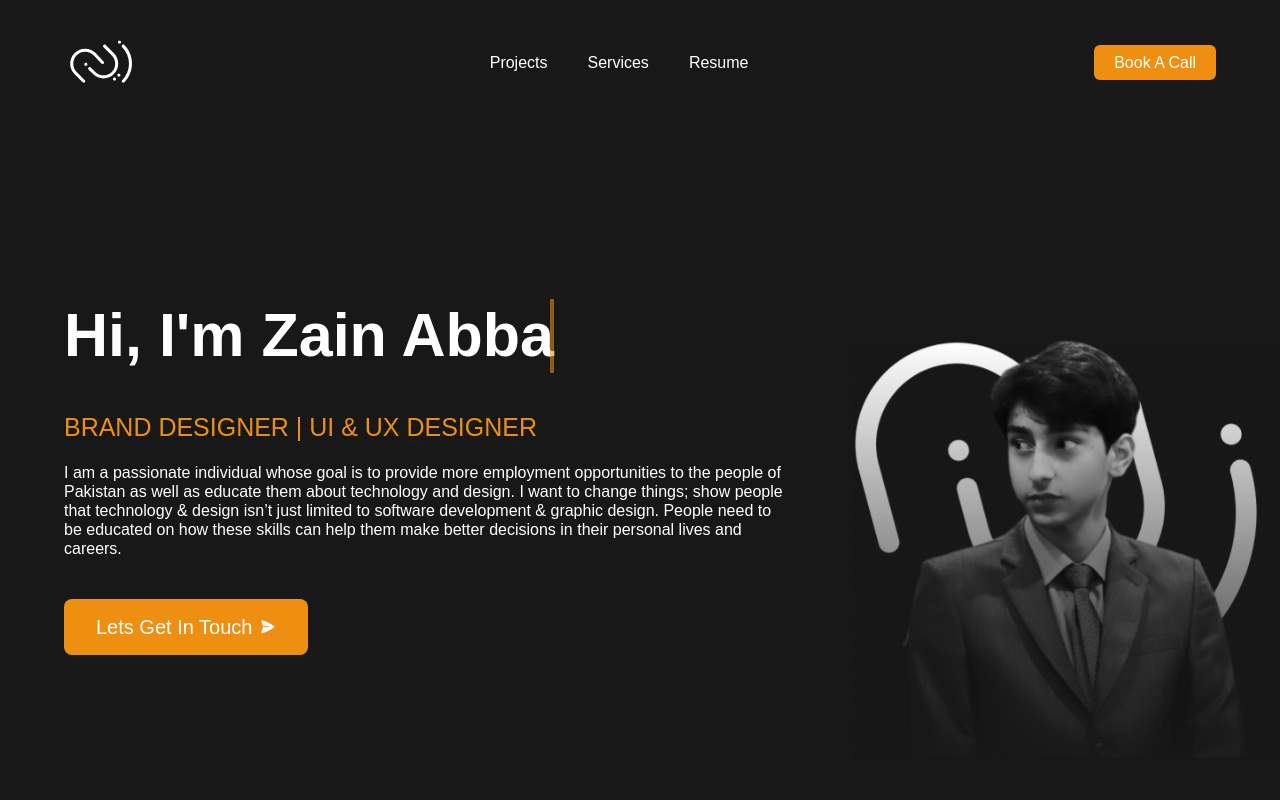
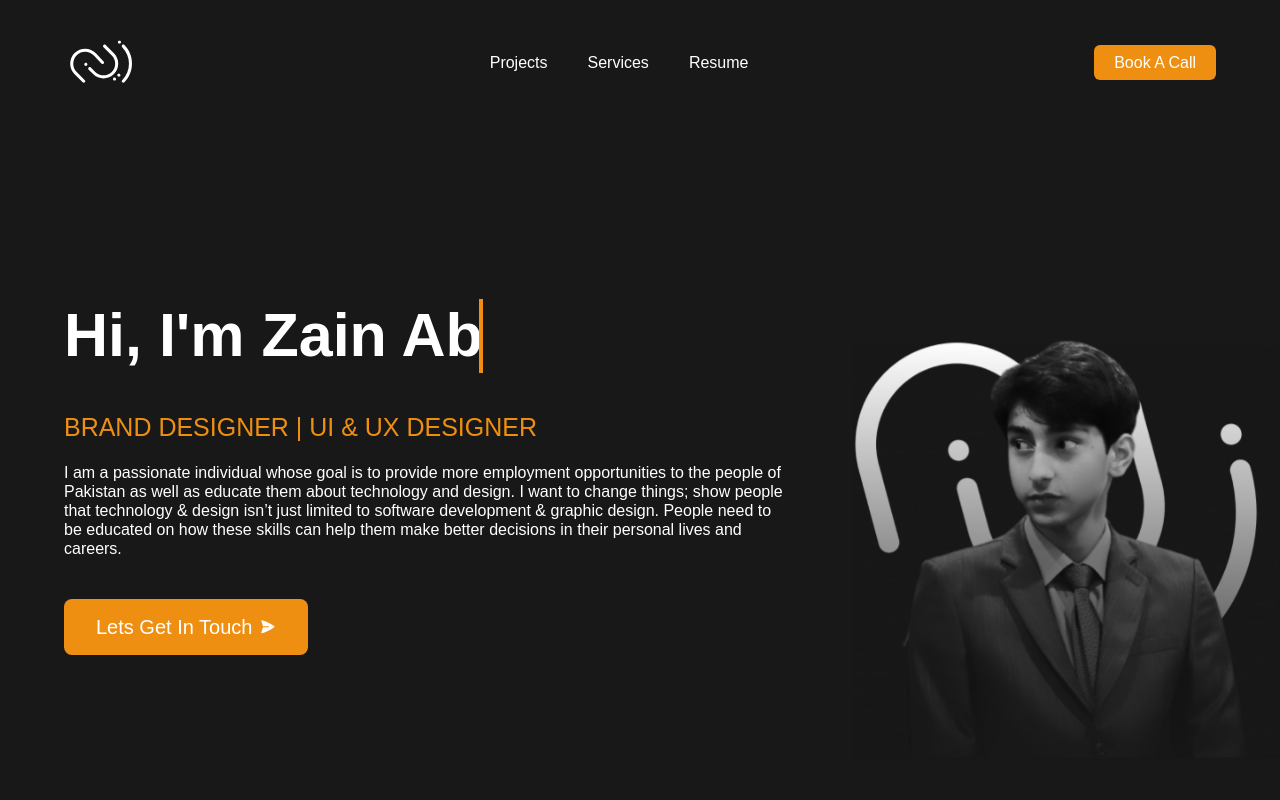
Before and after one commit to ZainAbbas97/learn-next, a Next.js app: page / in a window 1280 px wide. Shown: the top 800 px of the page. Built offline with nearby package versions, Linux system fonts and the light colour scheme; a web font is replaced by a local one.

Commit message:
FIXED TYPING ANIMATION PART 2

```diff
--- a/components/molecules/TypingText.tsx
+++ b/components/molecules/TypingText.tsx
@@ -11,7 +11,7 @@ interface TypingTextProps {
 
 const TypingText: React.FC<TypingTextProps> = ({
   text,
-  typingSpeed = 200,
+  typingSpeed = 100,
   deletingSpeed = 50,
   delay = 1500,
 }) => {
@@ -54,7 +54,7 @@ const TypingText: React.FC<TypingTextProps> = ({
     <span className="relative h1">
       {currentText}
       <span
-        className={`absolute top-0 right-0 h-full w-1 bg-yellow animate-pulse ${
+        className={`absolute top-0 right-0 h-full w-1 bg-yellow typing-cursor ${
           isDeleting ? "hidden" : ""
         }`}
       ></span>
--- a/styles/globals.css
+++ b/styles/globals.css
@@ -98,13 +98,10 @@
   }
 }
 
-.Typist .Cursor {
-  font-size: text-h1 ;
-  font-weight: 200;
-  /* Adjust size according to your needs */
-  color: #EF8F12;
+
+.typing-cursor {
+  animation: blink 1s step-start infinite;
 }
-
 /* on less than 350px, make base font size 14px */
 @media (max-width: 350px) {
   html {
```
Also changed, not shown: styles/TypingText.css (renamed from styles/TypingText.module.css).
